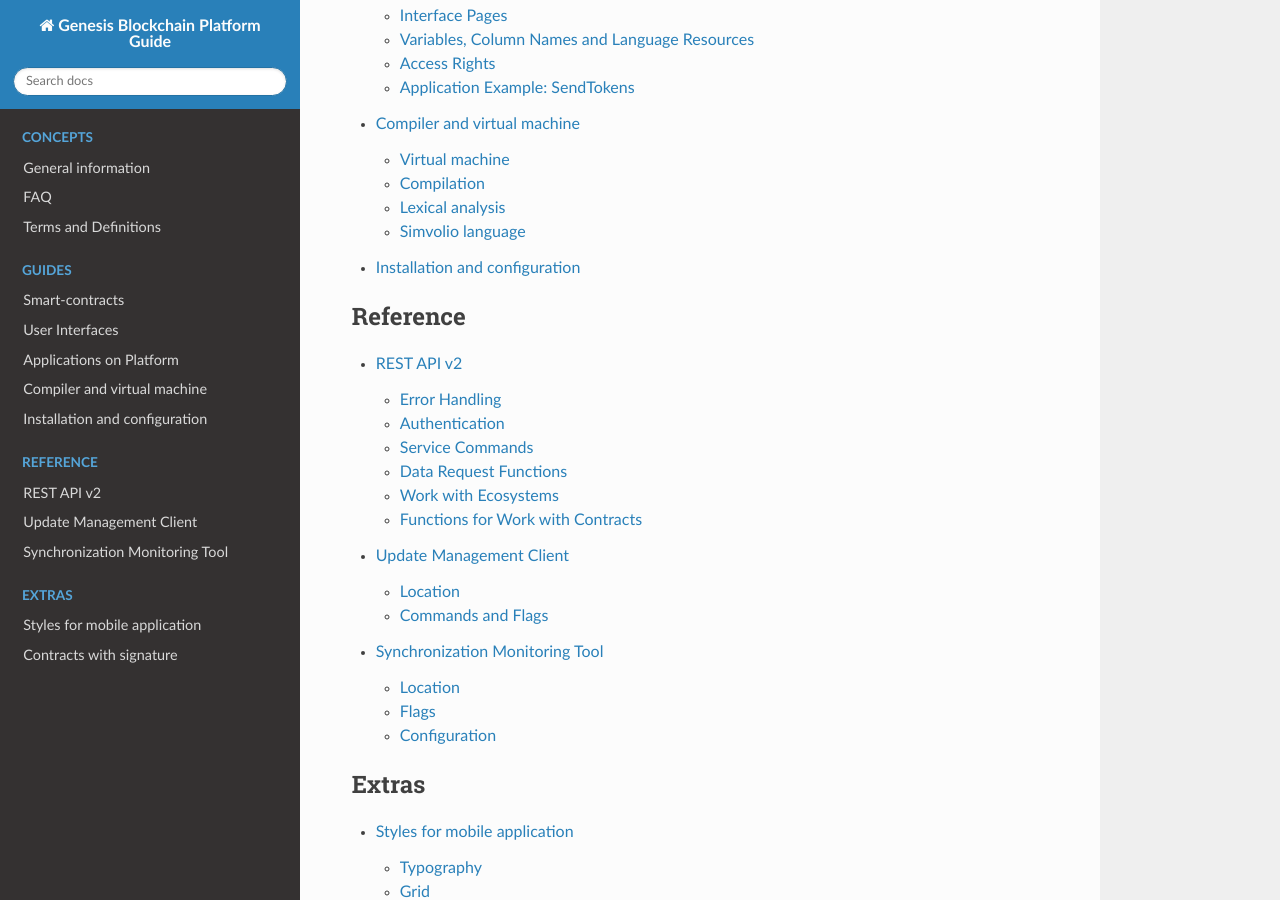
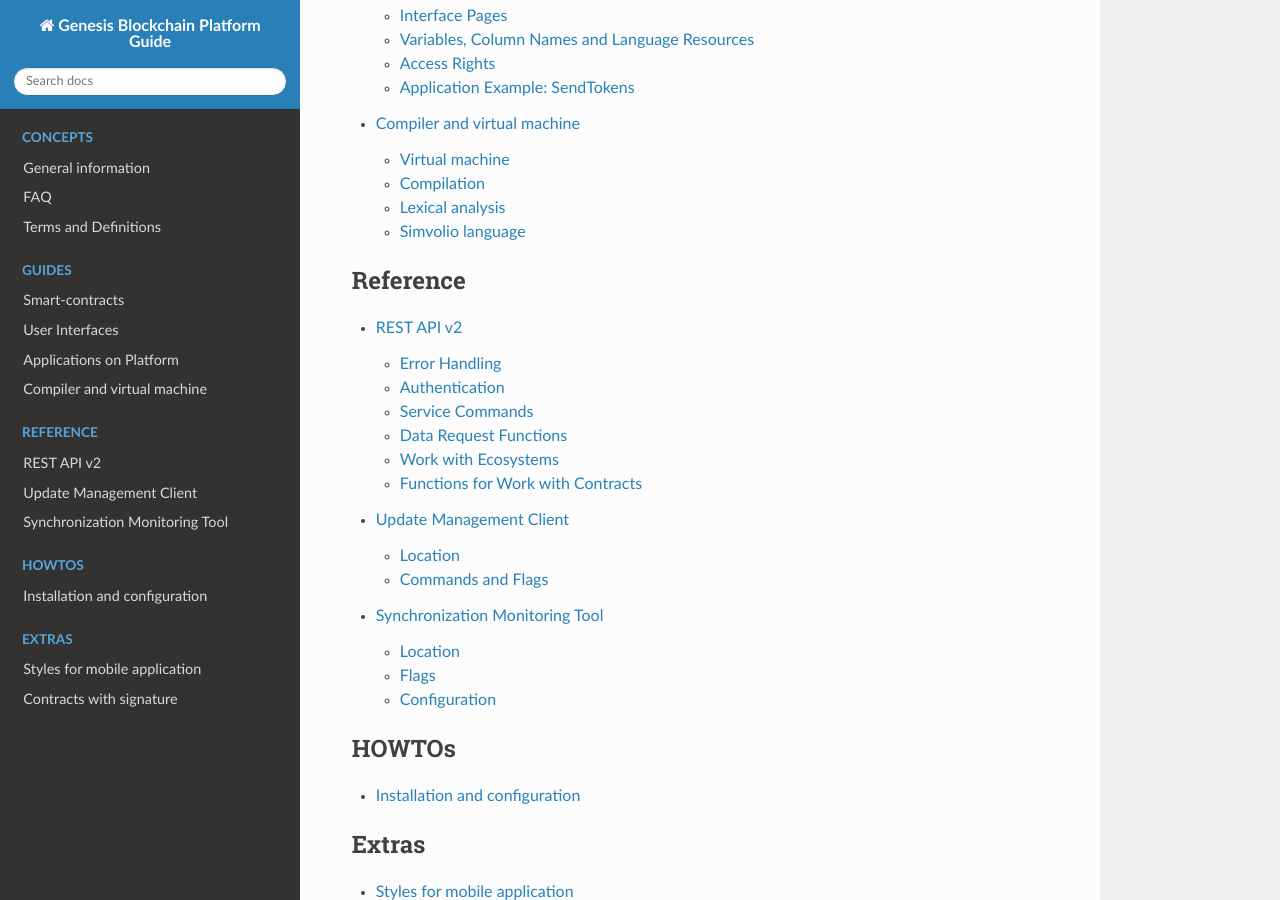
Before and after one commit to AplaProject/apla-docs-en, a Sphinx documentation site: the page built from source/index.rst, in a window 1280 px wide and 900 px high, scrolled down 2868 px. Built offline with Sphinx 7.4.7 and the Read the Docs theme 2.0.0, drawn with Linux system fonts in a browser that asks for light colours.

Commit message:
introduce /howtos, move installation stub to howtos

```diff
--- a/source/index.rst
+++ b/source/index.rst
@@ -89,11 +89,17 @@
 
 .. toctree::
    :maxdepth: 2
+   :caption: HOWTOs
+
+   howtos/install.rst
+
+
+.. toctree::
+   :maxdepth: 2
    :caption: Extras
 
    introduction/mobile.rst
    introduction/contractsignatures.rst
 
 
-
 .. todolist::
```
Also changed, not shown: other parts of source/index.rst (+1 -1 lines), source/howtos/install.rst (renamed from source/introduction/install.rst).
